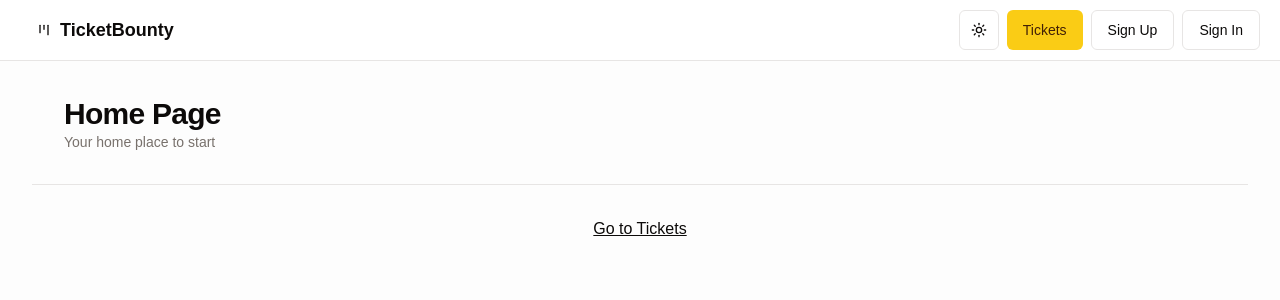
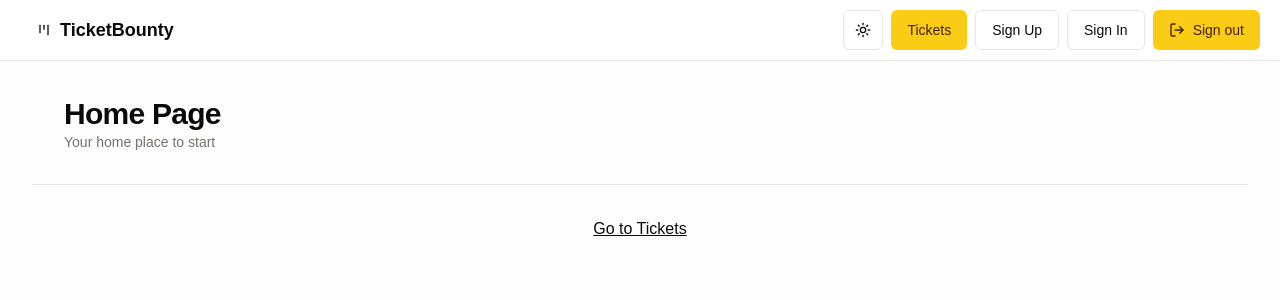
Before and after one commit to mkhmbtv/bountix, a Next.js app: page / in a window 1280 px wide. Shown: the top 300 px of the page. Built offline with nearby package versions, Linux system fonts and the light colour scheme; no server answers.

Commit message:
Implement sign out feature

```diff
--- a/src/components/header.tsx
+++ b/src/components/header.tsx
@@ -1,10 +1,21 @@
-import { LucideKanban } from "lucide-react";
+"use client";
+
+import { LucideKanban, LucideLogOut } from "lucide-react";
 import Link from "next/link";
+import { useRouter } from "next/navigation";
+import { signOut } from "@/features/auth/actions/sign-out";
 import { homePath, signInPath, signUpPath, ticketsPath } from "@/paths";
 import { ThemeSwitcher } from "./theme/theme-switcher";
-import { buttonVariants } from "./ui/button";
+import { Button, buttonVariants } from "./ui/button";
 
 const Header = () => {
+  const router = useRouter();
+
+  const handleSignOut = async () => {
+    await signOut();
+    router.push(signInPath());
+  };
+
   return (
     <header className="supports-backdrop-blur:bg-background/60 fixed left-0 right-0 top-0 z-20 flex w-full justify-between border-b bg-background/95 px-5 py-2.5 backdrop-blur">
       <div className="flex items-center gap-x-2">
@@ -36,6 +47,12 @@ const Header = () => {
         >
           Sign In
         </Link>
+        <form action={handleSignOut}>
+          <Button>
+            <LucideLogOut className="h-4 w-4" />
+            <span>Sign out</span>
+          </Button>
+        </form>
       </div>
     </header>
   );
--- /dev/null
+++ b/src/features/auth/actions/sign-out.ts
@@ -0,0 +1,12 @@
+"use server";
+
+import { getCurrentSession, invalidateSession } from "@/lib/session";
+import { deleteSessionTokenCookie } from "../utils/session-cookie";
+
+export const signOut = async () => {
+  const { session } = await getCurrentSession();
+  if (session !== null) {
+    await invalidateSession(session.id);
+    await deleteSessionTokenCookie();
+  }
+};
```
